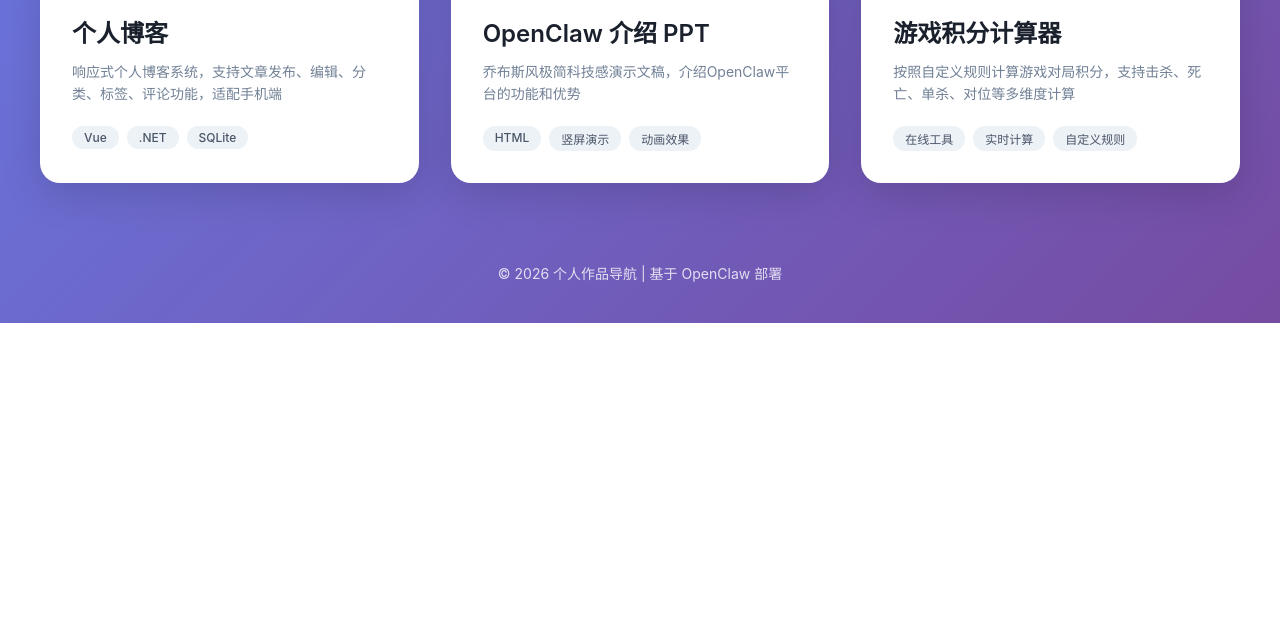
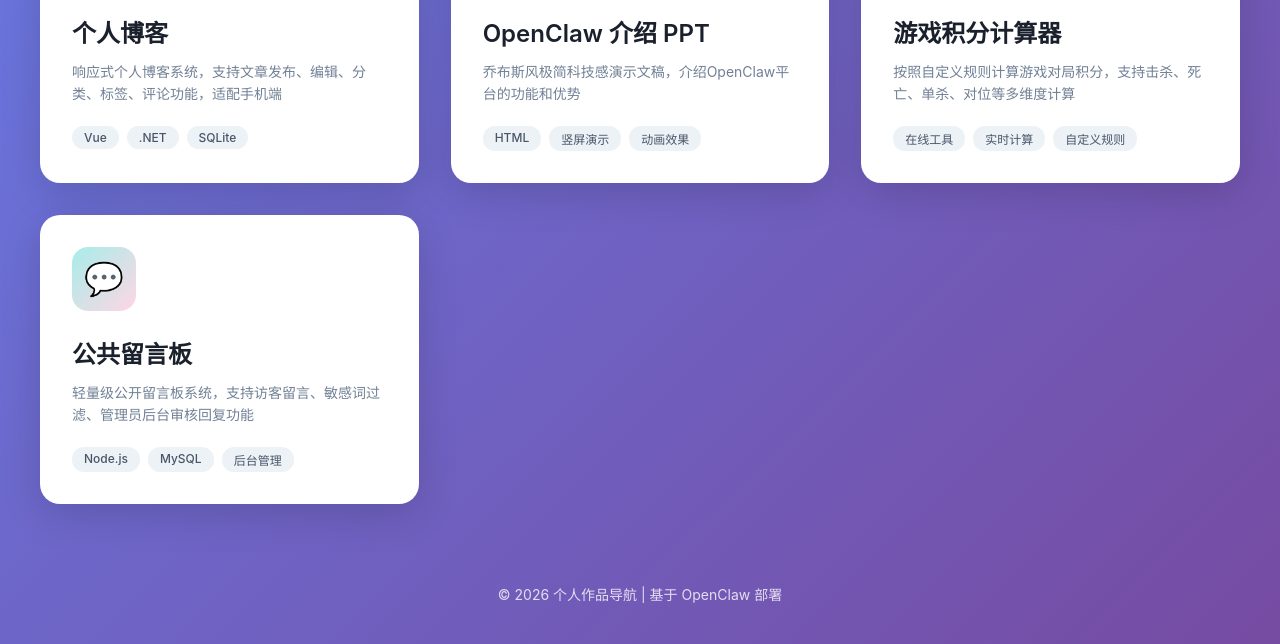
Before and after one commit to jinyafeng/portfolio, a website: page index.html in a window 1280 px wide. Shown: the part 497-1141 px from the top of the page. Before the commit the page ends 820 px from the top, so only its background shows below. Drawn offline with Linux system fonts and the light colour scheme; no server answers.

Commit message:
添加留言板入口

```diff
--- a/index.html
+++ b/index.html
@@ -95,6 +95,9 @@
 
         .card-icon.calculator {
             background: linear-gradient(135deg, #ff9a9e 0%, #fecfef 100%);
+        }
+        .card-icon.message {
+            background: linear-gradient(135deg, #a8edea 0%, #fed6e3 100%);
         }
 
         .card h3 {
@@ -246,6 +249,19 @@
                     <span class="tag">自定义规则</span>
                 </div>
             </a>
+
+            <a href="http://119.45.152.187:5003" target="_blank" class="card">
+                <div class="card-icon message">
+                    💬
+                </div>
+                <h3>公共留言板</h3>
+                <p>轻量级公开留言板系统，支持访客留言、敏感词过滤、管理员后台审核回复功能</p>
+                <div class="card-tags">
+                    <span class="tag">Node.js</span>
+                    <span class="tag">MySQL</span>
+                    <span class="tag">后台管理</span>
+                </div>
+            </a>
         </div>
 
         <div class="footer">
```
